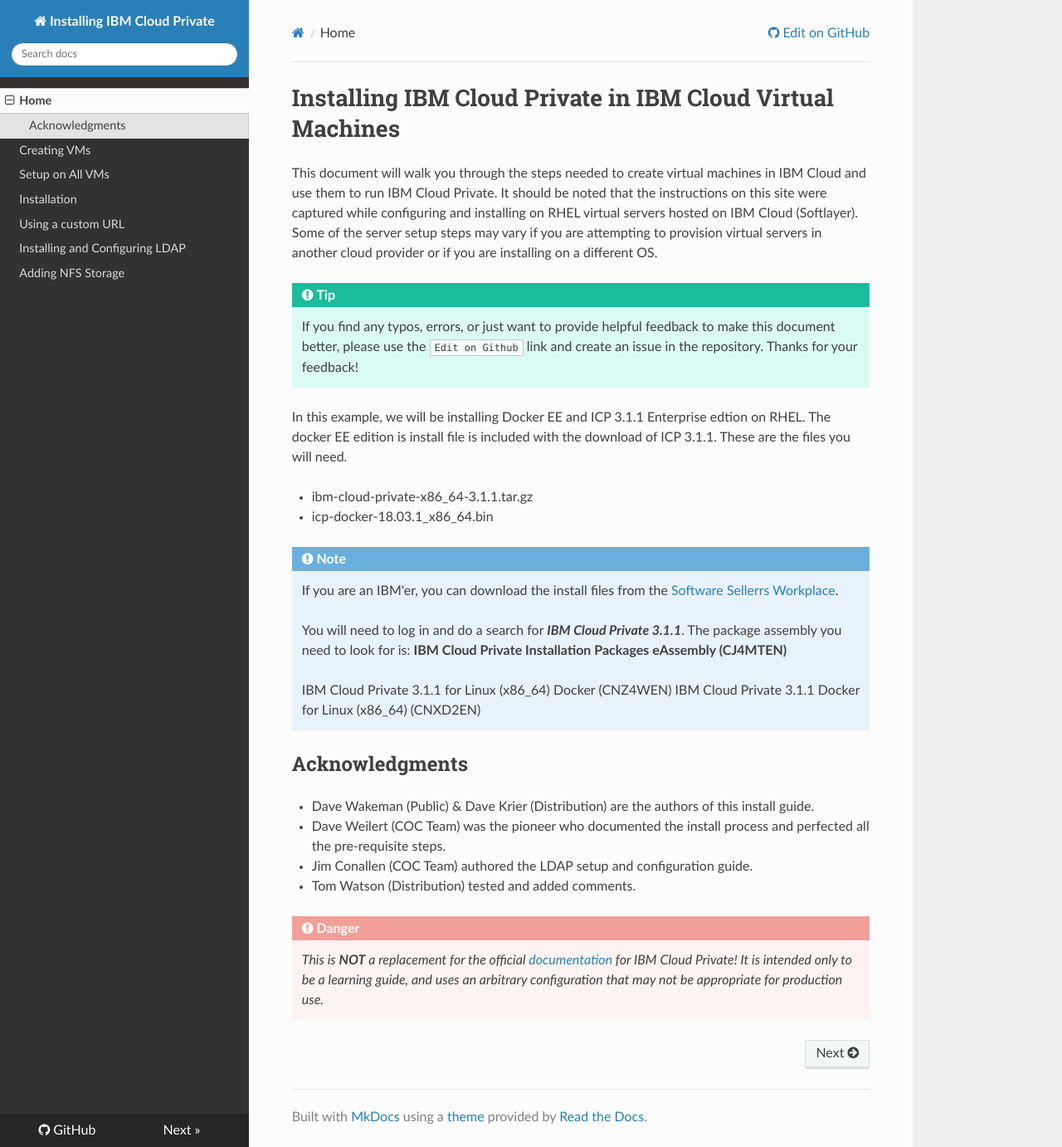
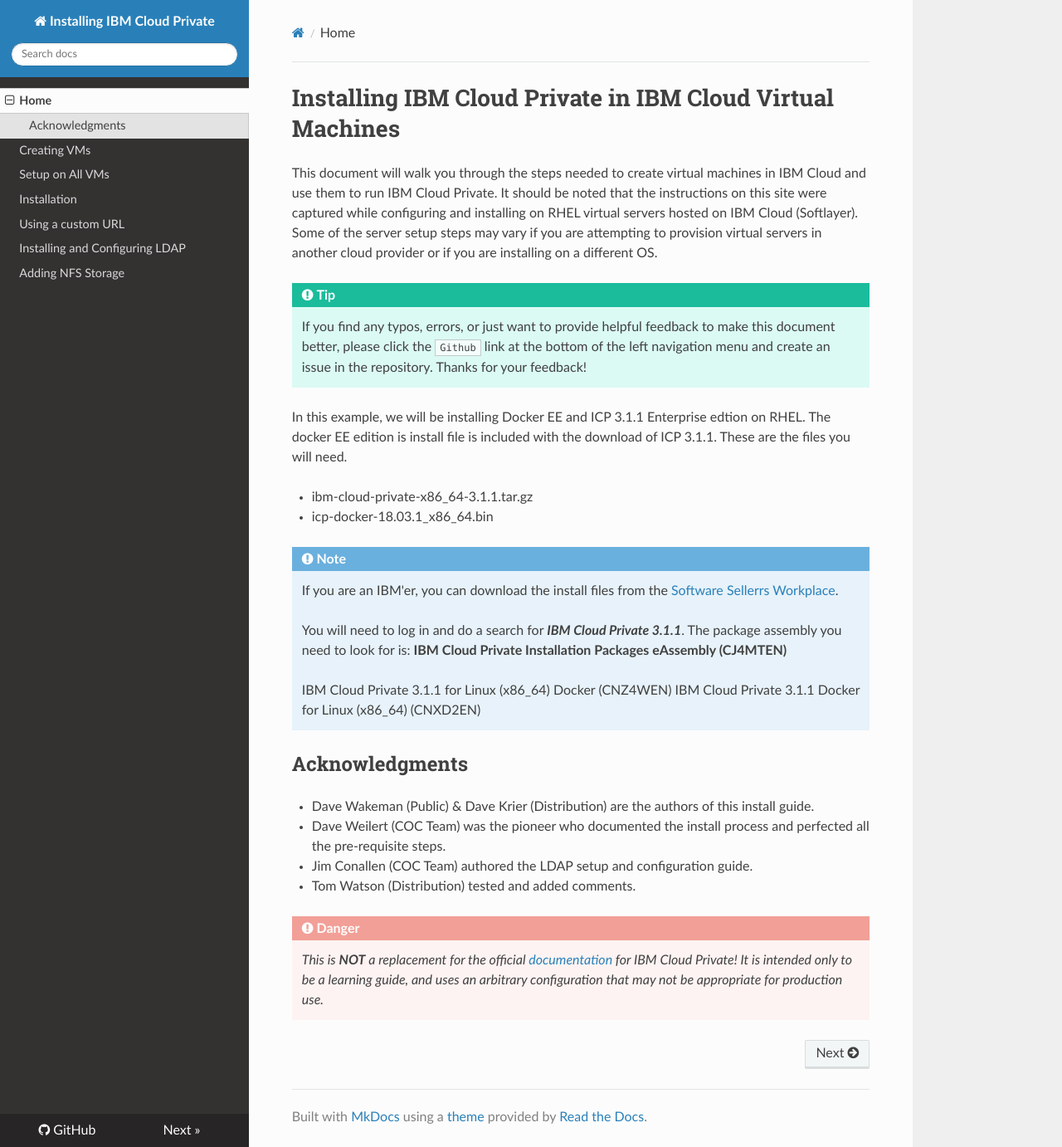
Before and after one commit to IBM-ICP-CoC/ICP-311-Install, an MkDocs documentation site: the page built from docs/index.md, in a window 1280 px wide and 1382 px high. Shown: the whole window at 83% size. Built offline with MkDocs 1.6.1, drawn with Linux system fonts in a browser that asks for light colours; nearby versions of some CDN libraries.

Commit message:
removed edit on github links

```diff
--- a/docs/index.md
+++ b/docs/index.md
@@ -3,7 +3,7 @@
 This document will walk you through the steps needed to create virtual machines in IBM Cloud and use them to run IBM Cloud Private. It should be noted that the instructions on this site were captured while configuring and installing on RHEL virtual servers hosted on IBM Cloud (Softlayer). Some of the server setup steps may vary if you are attempting to provision virtual servers in another cloud provider or if you are installing on a different OS.
 
 !!! tip
-    If you find any typos, errors, or just want to provide helpful feedback to make this document better, please use the `Edit on Github` link and create an issue in the repository.  Thanks for your feedback!
+    If you find any typos, errors, or just want to provide helpful feedback to make this document better, please click the `Github` link at the bottom of the left navigation menu and create an issue in the repository.  Thanks for your feedback!
 
 In this example, we will be installing Docker EE and ICP 3.1.1 Enterprise edtion on RHEL. The docker EE edition is install file is included with the download of ICP 3.1.1. These are the files you will need.
 
--- a/mkdocs.yml
+++ b/mkdocs.yml
@@ -1,6 +1,6 @@
 site_name: Installing IBM Cloud Private
 repo_url: https://github.com/IBM-ICP-CoC/ICP-311-Install
-edit_url: root/path/docs
+edit_uri: ''
 nav:
     - Home: index.md
     - Creating VMs: createvms.md
```
